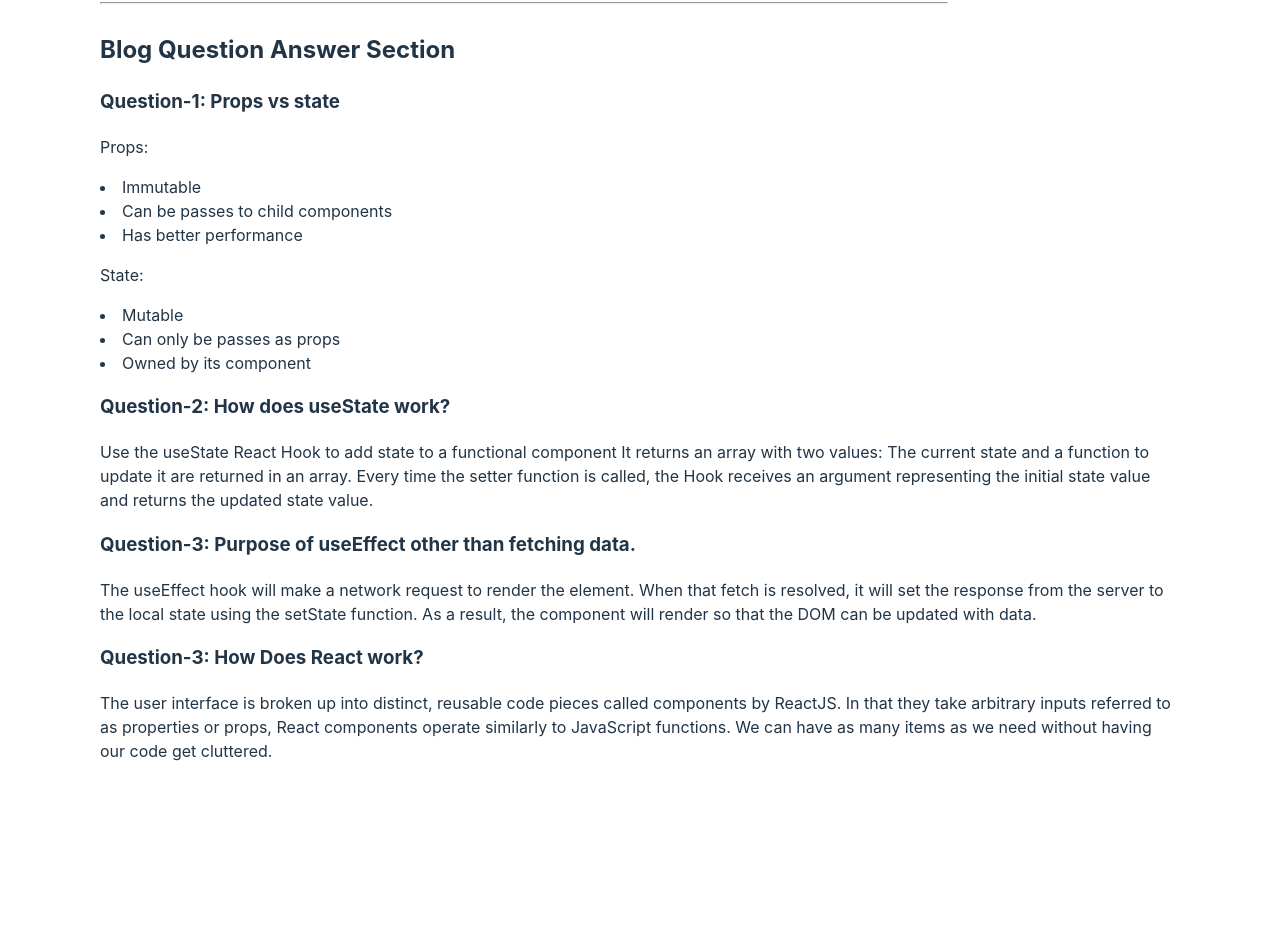
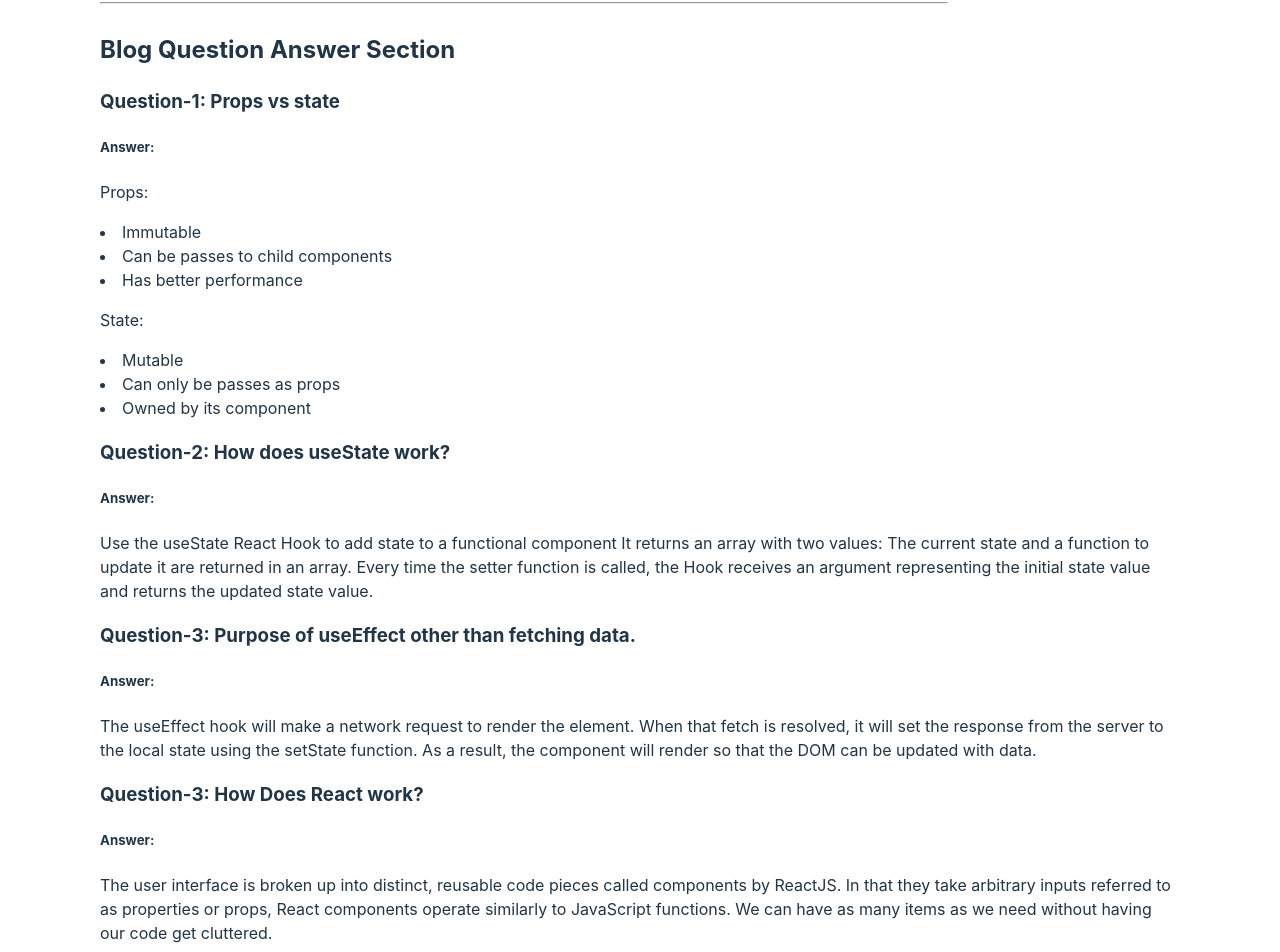
Before and after one commit to ataur28/knowledge-cafe, a React (Vite) app: page / in a window 1280 px wide. Shown: the part 3917-4869 px from the top of the page. Before the commit the page ends 4710 px from the top, so only its background shows below. Built offline with nearby package versions, Linux system fonts and the light colour scheme.

Commit message:
update question and answer

```diff
--- a/src/componenets/BlogQuestionAnswer/BlogQuestionAnswer.jsx
+++ b/src/componenets/BlogQuestionAnswer/BlogQuestionAnswer.jsx
@@ -7,6 +7,7 @@ const BlogQuestionAnswer = () => {
             <h2>Blog Question Answer Section</h2>
             <div>
                 <h3>Question-1: Props vs state</h3>
+                <h5>Answer:</h5>
                 <p>Props:</p>
                 <li>Immutable</li>
                 <li>Can be passes to child components</li>
@@ -18,14 +19,17 @@ const BlogQuestionAnswer = () => {
             </div>
             <div>
                 <h3>Question-2: How does useState work?</h3>
+                <h5>Answer:</h5>
                 <p>Use the useState React Hook to add state to a functional component It returns an array with two values: The current state and a function to update it are returned in an array. Every time the setter function is called, the Hook receives an argument representing the initial state value and returns the updated state value.</p>
             </div>
             <div>
                 <h3>Question-3: Purpose of useEffect other than fetching data.</h3>
+                <h5>Answer:</h5>
                 <p>The useEffect hook will make a network request to render the element. When that fetch is resolved, it will set the response from the server to the local state using the setState function. As a result, the component will render so that the DOM can be updated with data.</p>
             </div>
             <div>
             <h3>Question-3: How Does React work?</h3>
+            <h5>Answer:</h5>
             <p>The user interface is broken up into distinct, reusable code pieces called components by ReactJS. In that they take arbitrary inputs referred to as properties or props, React components operate similarly to JavaScript functions. We can have as many items as we need without having our code get cluttered.</p>
             </div>
         </div>
```
